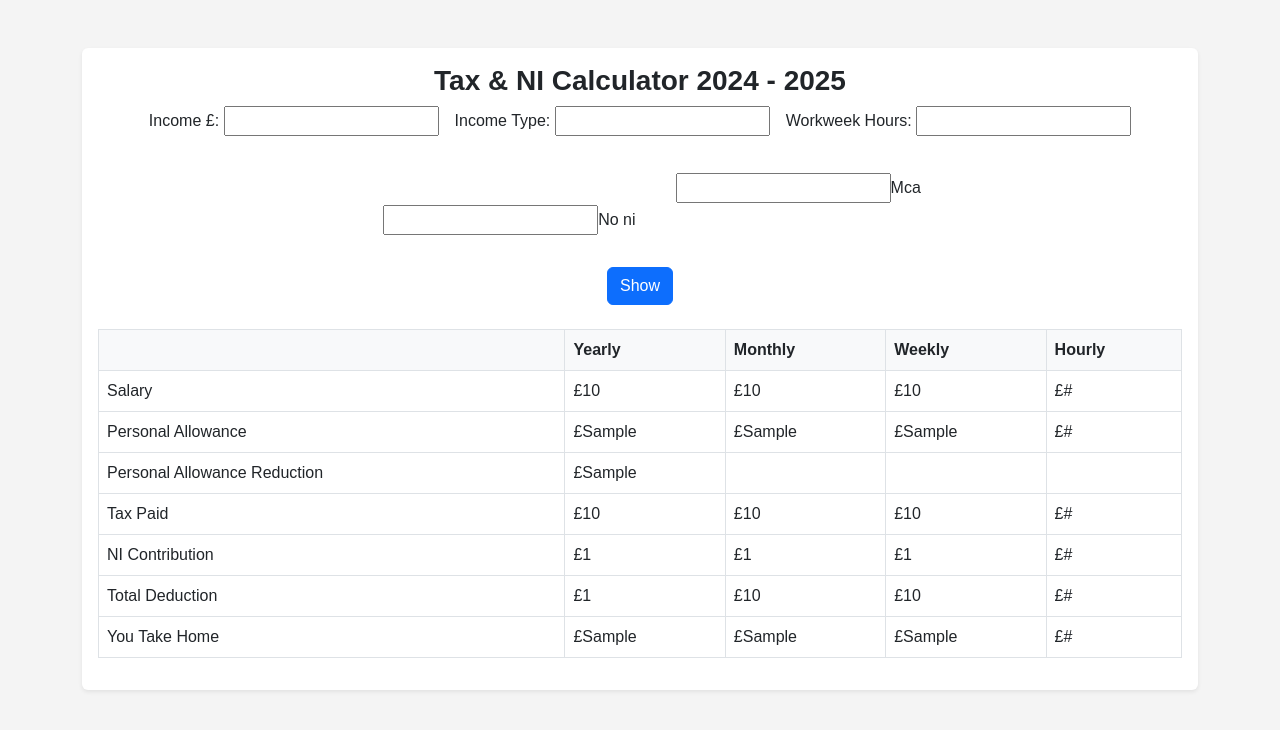
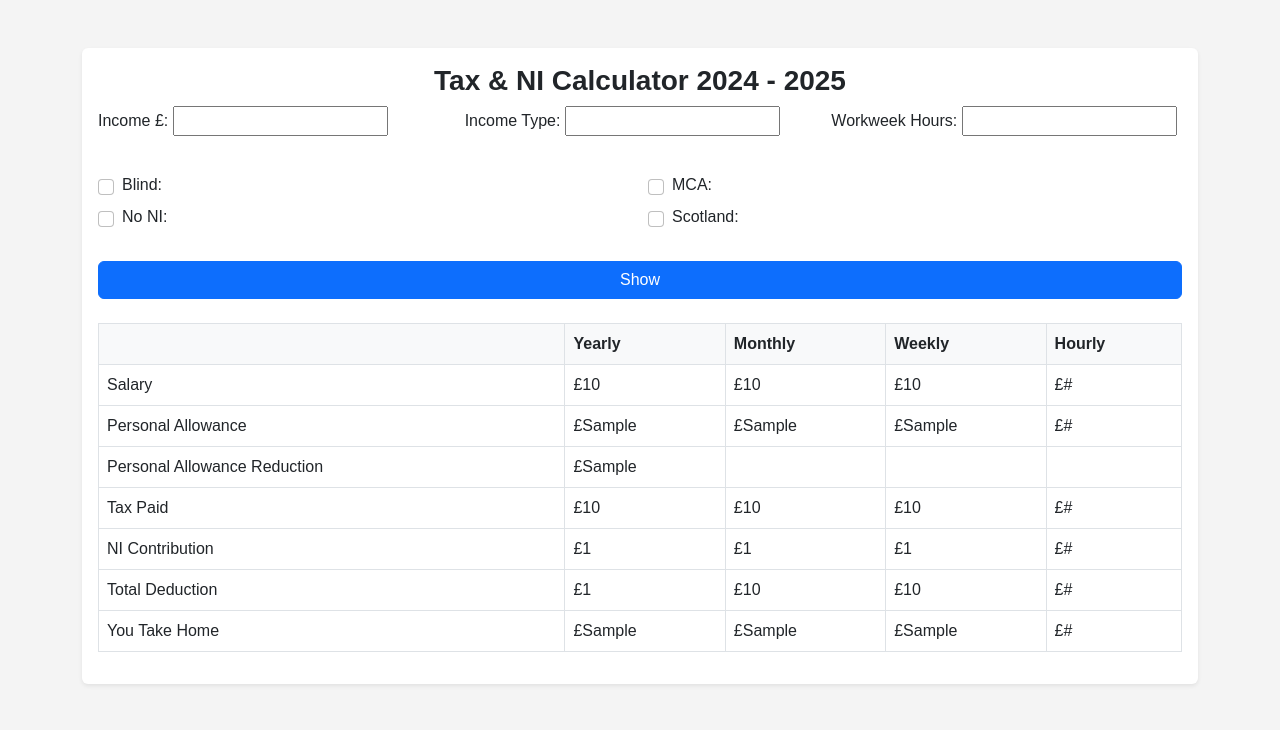
Before and after one commit to loglux/tax_calculator, a Django app: template templates/calculator/index.html in a window 1280 px wide. Shown: the top 730 px of the page. Run offline with Django 3.2, Linux system fonts and the light colour scheme; the template is opened without the code that fills it: most values are stand-ins (such as "Sample title", 1, 10 or a date in 2020); form fields are guessed from the names that the template uses.

Commit message:
Updated HTML/CSS template

```diff
--- a/calculator/static/assets/css/styles.css
+++ b/calculator/static/assets/css/styles.css
@@ -27,18 +27,35 @@ body {
 .form-check {
     display: flex;
     align-items: center;
-    margin-bottom: 0.5rem; /* Добавлен отступ для улучшения визуального восприятия */
+    margin-bottom: 0.5rem;
 }
 
 .form-check-input {
-    margin-right: 0.5rem; /* Отступ справа для чекбоксов */
+    margin-right: 0.5rem;
 }
 
 .form-control, .form-select {
-    width: auto;
-    display: inline-block;
+    width: 100%; /* Используем 100% ширины для полей */
+    display: block;
+    box-sizing: border-box;
 }
 
 .col-auto {
-    text-align: center;
+    text-align: left; /* Обеспечивает выравнивание по левому краю */
 }
+
+/* Адаптивность для мобильных устройств */
+@media (max-width: 768px) {
+    .col-12 {
+        width: 100%; /* На маленьких экранах каждый элемент будет занимать 100% ширины */
+    }
+
+    .form-check {
+        flex-direction: row;
+        align-items: center;
+    }
+
+    button[type="submit"] {
+        width: 100%; /* Кнопка на всю ширину */
+    }
+}
--- a/templates/calculator/index.html
+++ b/templates/calculator/index.html
@@ -2,23 +2,11 @@
 <html lang="en">
 <head>
     <meta charset="UTF-8">
+    <meta name="viewport" content="width=device-width, initial-scale=1.0">
     <title>Tax & NI Calculator</title>
     {% load static %}
     <link href="https://cdn.jsdelivr.net/npm/bootstrap@5.2.3/dist/css/bootstrap.min.css" rel="stylesheet">
     <link rel="stylesheet" href="{% static 'assets/css/styles.css' %}" type="text/css">
-    <script>
-        document.addEventListener("DOMContentLoaded", function() {
-            const incomeField = document.querySelector("#id_income");
-            const workweekField = document.querySelector("#id_workweek_hours");
-
-            if (incomeField) {
-                incomeField.style.width = "150px";
-            }
-            if (workweekField) {
-                workweekField.style.width = "150px";
-            }
-        });
-    </script>
 </head>
 <body>
     <div class="container my-5">
@@ -27,42 +15,53 @@
                 <h1 class="card-title text-center">Tax & NI Calculator 2024 - 2025</h1>
                 <form method="post" action="{% url 'calculator' %}">
                     {% csrf_token %}
-                    <div class="row g-3 justify-content-center align-items-center">
-                        <div class="col-auto">
+                    <div class="row g-3 justify-content-center">
+                        <!-- Income input -->
+                        <div class="col-12 col-sm-6 col-md-4 form-group">
                             <label for="id_income" class="form-label">Income £:</label>
                             {{ form.income }}
                         </div>
-                        <div class="col-auto">
+                        <!-- Income type input -->
+                        <div class="col-12 col-sm-6 col-md-4 form-group">
                             <label for="id_income_type" class="form-label">Income Type:</label>
                             {{ form.income_type }}
                         </div>
-                        <div class="col-auto">
+                        <!-- Workweek hours input -->
+                        <div class="col-12 col-sm-6 col-md-4 form-group">
                             <label for="id_workweek_hours" class="form-label">Workweek Hours:</label>
                             {{ form.workweek_hours }}
                         </div>
                     </div>
-                    <div class="row g-3 justify-content-center align-items-center mt-3">
-                        <div class="col-auto">
+
+<!-- Checkboxes -->
+<div class="row g-3 mt-3 justify-content-center">
+    <div class="col-12 col-md-6">
         <div class="form-check">
-                                {{ form.is_blind }} {{ form.is_blind.label_tag }}
+            <input type="checkbox" id="id_is_blind" name="is_blind" class="form-check-input" />
+            <label for="id_is_blind" class="form-check-label">Blind:</label>
         </div>
         <div class="form-check">
-                                {{ form.no_ni }} {{ form.no_ni.label_tag }}
+            <input type="checkbox" id="id_no_ni" name="no_ni" class="form-check-input" />
+            <label for="id_no_ni" class="form-check-label">No NI:</label>
         </div>
     </div>
-                        <div class="col-auto">
+    <div class="col-12 col-md-6">
         <div class="form-check">
-                                {{ form.mca }} {{ form.mca.label_tag }}
+            <input type="checkbox" id="id_mca" name="mca" class="form-check-input" />
+            <label for="id_mca" class="form-check-label">MCA:</label>
         </div>
         <div class="form-check">
-                                {{ form.is_scotland }} {{ form.is_scotland.label_tag }}
+            <input type="checkbox" id="id_is_scotland" name="is_scotland" class="form-check-input" />
+            <label for="id_is_scotland" class="form-check-label">Scotland:</label>
         </div>
     </div>
 </div>
+
                     <div class="d-flex justify-content-center mt-4">
-                        <button type="submit" class="btn btn-primary">Show</button>
+                        <button type="submit" class="btn btn-primary w-100">Show</button>
                     </div>
                 </form>
+
                 {% if tax_paid %}
                 <div class="table-responsive mt-4">
                     <table class="table table-bordered">
@@ -133,8 +132,7 @@
         </div>
     </div>
 
-
-                <!-- New Section for API Usage -->
+                    <!-- Section for API Usage -->
                 <div class="mt-5 p-3 bg-light rounded container">
                     <h2>API Usage</h2>
                     <p>This website provides a REST API to calculate tax and National Insurance (NI) details. To use the Tax & NI Calculator API, send a POST request to <code>https://tax.log7.uk/calculator/api/calculate/</code> with the following JSON payload:</p>
```
Lines whose indentation alone changed are shown as unchanged.
